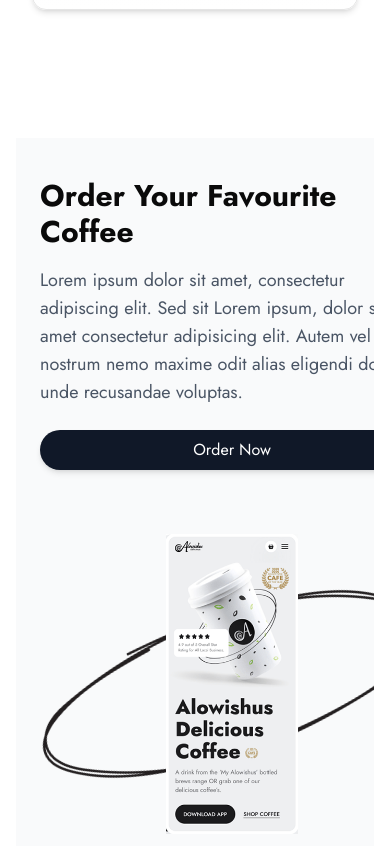
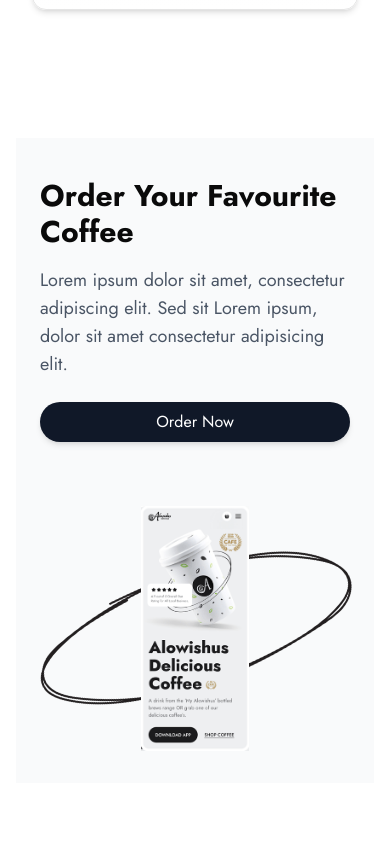
Before and after one commit to gaurab-magar/coffee-shop, a Next.js app: page / in a window 390 px wide. Shown: the part 4478-5324 px from the top of the page. Built offline with nearby package versions, Linux system fonts and the light colour scheme.

Commit message:
everything is mobile responsive now left to add some animation

```diff
--- a/app/_components/InstantSection.jsx
+++ b/app/_components/InstantSection.jsx
@@ -5,38 +5,53 @@ import Layout from './Layout';
 const InstantSection = () => {
   return (
     <Layout>
-    <div className='bg-gray-50 overflow-hidden'>
-          <div className='grid sm:grid-cols-1 md:grid-cols-2 py-4 gap-6'>
+  <div className="bg-gray-50">
+    <div className="grid sm:grid-cols-1 md:grid-cols-2 py-4 gap-6">
+
+      {/* Image Container */}
       <div className="flex items-center justify-center order-1 p-4 sm:px-6 relative">
-              <div className="relative w-[400px] aspect-[4/3]">
+        <div className="relative w-full max-w-[400px] aspect-[4/3]">
+
+          {/* Background Circle */}
           <Image
             alt="circle"
             src="/coffee/hand-drawn-circle-highlighting-free-png.webp"
             fill
             className="object-contain absolute inset-0 z-0 -rotate-[18deg]"
           />
+
+          {/* Middle Image (Hidden on Small Screens) */}
           <Image
             alt="coffee"
             src="/coffee/coffee-banner.png"
             fill
             className="object-contain absolute z-10 -rotate-[15deg] translate-x-[-25%] translate-y-[-5%] hidden md:block"
           />
+
+          {/* Front Image (Always Visible) */}
           <Image
             alt="coffee"
             src="/coffee/coffee-banner.png"
             fill
             className="object-contain relative z-20"
           />
+
         </div>
       </div>
-            <div className='flex flex-col md:items-end sm:items-center justify-center p-6 sm:px-4 md:px-16 gap-4 sm:text-center'>
-                <h1 className='text-3xl font-bold'>Order Your Favourite Coffee</h1>
-                <p className='text-lg text-gray-600'>Lorem ipsum dolor sit amet, consectetur adipiscing elit. Sed sit Lorem ipsum, dolor sit amet consectetur adipisicing elit. Autem vel nostrum nemo maxime odit alias eligendi dolorum unde recusandae voluptas.</p>
+
+      {/* Text Content */}
+      <div className="flex flex-col md:items-end sm:items-center justify-center p-6 sm:px-4 md:px-16 gap-4 sm:text-center">
+        <h1 className="text-3xl font-bold">Order Your Favourite Coffee</h1>
+        <p className="text-lg text-gray-600">
+          Lorem ipsum dolor sit amet, consectetur adipiscing elit. Sed sit Lorem ipsum, dolor sit amet consectetur adipisicing elit.
+        </p>
         <Button label="Order Now" />
       </div>
+
     </div>
   </div>
 </Layout>
+
   )
 }
 
```
Lines whose indentation alone changed are shown as unchanged.
